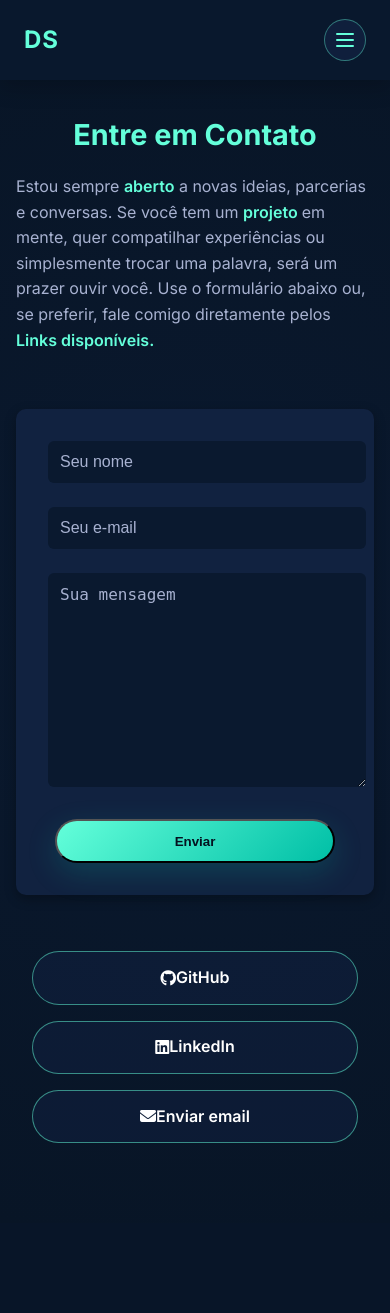
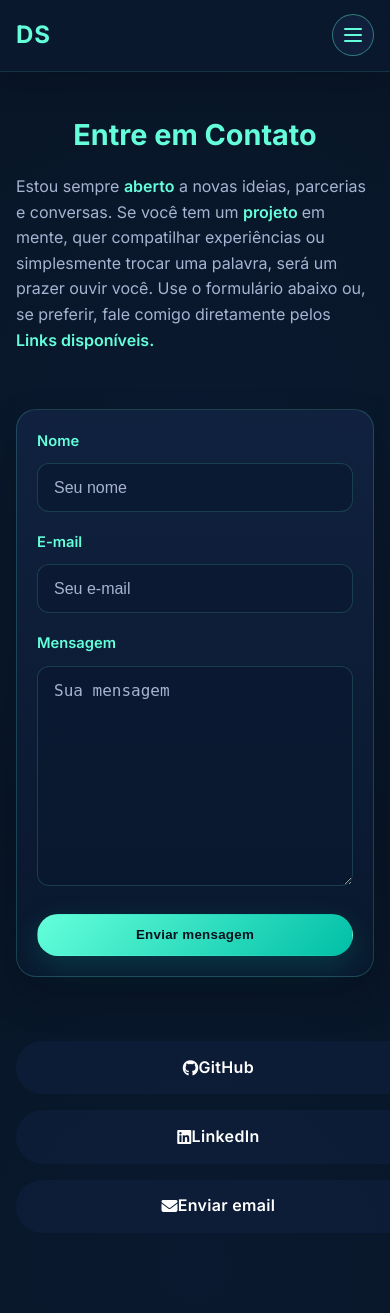
Before and after one commit to August1312/portfolio-ds, a Django app: page /contato/ in a window 390 px wide. Before the commit the page ends 1143 px from the top, so only its background shows below. Run offline with Django 5.2, Linux system fonts and the light colour scheme.

Commit message:
Refine mobile responsiveness and portfolio consistency

```diff
--- a/core/forms.py
+++ b/core/forms.py
@@ -6,21 +6,21 @@
         max_length=100,
         required=True,
         widget=forms.TextInput(attrs={
-            "class": "form-group",
+            "class": "form-field",
             "placeholder": "Seu nome"
         })
     )
     email = forms.EmailField(
         required=True,
         widget=forms.EmailInput(attrs={
-            "class": "form-group",
+            "class": "form-field",
             "placeholder": "Seu e-mail"
         })
     )
     mensagem = forms.CharField(
         required=True,
         widget=forms.Textarea(attrs={
-            "class": "form-group",
+            "class": "form-field form-field-textarea",
             "placeholder": "Sua mensagem"
         })
     )
--- a/core/static/css/styles.css
+++ b/core/static/css/styles.css
@@ -23,6 +23,8 @@
   margin: 0;
   padding: 0;
   line-height: 1.6;
+  min-height: 100vh;
+  background-attachment: fixed;
 }
 
 /* ===========================
@@ -38,9 +40,11 @@
   justify-content: space-between;
   align-items: center;
   padding: 1.2rem 1.5rem;
-  background: rgba(10, 25, 47, 0.85);
-  backdrop-filter: blur(6px);
-  box-shadow: 0 8px 20px rgba(0, 0, 0, 0.18);
+  background: rgba(10, 25, 47, 0.86);
+  backdrop-filter: blur(10px);
+  -webkit-backdrop-filter: blur(10px);
+  border-bottom: 1px solid rgba(100, 255, 218, 0.12);
+  box-shadow: 0 12px 30px rgba(0, 0, 0, 0.18);
 }
 
 .logo {
@@ -284,11 +294,13 @@
   padding: 0.8rem 1.4rem;
   border-radius: 999px;
   text-decoration: none;
-  font-weight: 600;
+  font-weight: 700;
+  letter-spacing: 0.02em;
   transition:
     transform 0.3s ease,
     box-shadow 0.3s ease,
     background 0.3s ease;
+  border: 1px solid transparent;
 }
 
 .btn-primary {
@@ -388,26 +400,43 @@
 
   .hero-actions {
     flex-direction: column;
-    width: 100%;
+    width: min(320px, 100%);
   }
 
   .btn-primary,
   .btn-outline {
-    width: min(280px, 100%);
+    width: 100%;
   }
 
   .roles {
     grid-template-columns: 1fr;
+    width: 100%;
   }
 }
 
 @media (max-width: 480px) {
+  .navbar {
+    padding: 0.9rem 1rem;
+  }
+
   .nav-links {
     gap: 0.35rem;
   }
 
   .nav-link {
     font-size: 0.8rem;
+  }
+
+  .hero {
+    padding-top: 7.5rem;
+  }
+
+  .section-title {
+    font-size: 1.8rem;
+  }
+
+  .about-lead {
+    text-align: left;
   }
 }
 
@@ -890,6 +940,15 @@
     transform 0.3s ease,
     box-shadow 0.3s ease,
     background 0.3s ease;
+  border: 1px solid transparent;
+}
+
+.btn-primary:disabled,
+.btn-outline:disabled {
+  cursor: not-allowed;
+  opacity: 0.8;
+  transform: none;
+  box-shadow: none;
 }
 
 @media (max-width: 768px) {
@@ -901,8 +960,15 @@
     grid-template-columns: 1fr;
   }
 
-  .project-btn {
-    width: min(280px, 100%);
+  .project-card .hero-actions {
+    flex-direction: column;
+    align-items: stretch;
+  }
+
+  .project-card .project-btn {
+    width: 100%;
+    min-width: 0;
+    flex: 1 1 auto;
   }
 }
 
@@ -954,53 +1024,117 @@
 }
 
 .contact-form {
-  background: var(--color-bg-medium);
+  display: grid;
+  gap: 1.2rem;
+  background: linear-gradient(
+    180deg,
+    rgba(17, 34, 64, 0.96),
+    rgba(10, 25, 47, 0.9)
+  );
   width: 100%;
   max-width: 920px;
   margin: 0 auto;
   padding: 2rem;
-  border-radius: 10px;
-  box-shadow: 0 4px 12px rgba(0,0,0,0.3);
+  border-radius: 20px;
+  border: 1px solid rgba(100, 255, 218, 0.18);
+  box-shadow: 0 18px 40px rgba(0, 0, 0, 0.2);
 }
 
-.contact-form button {
-  display: block;
-  margin: 0 auto;
+.field-group {
+  display: grid;
+  gap: 0.6rem;
 }
 
-
-.contact-form .form-group {
-  margin-bottom: 1.5rem;
+.field-group label {
+  color: var(--color-accent);
+  font-weight: 600;
+  font-size: 0.92rem;
 }
 
-.contact-form input,
-.contact-form textarea {
+.form-field {
   width: 100%;
-  padding: 0.75rem;
-  border: none;
-  border-radius: 6px;
-  background: var(--color-bg-dark);
+  box-sizing: border-box;
+  padding: 0.9rem 1rem;
+  border: 1px solid rgba(100, 255, 218, 0.16);
+  border-radius: 12px;
+  background: rgba(10, 25, 47, 0.7);
   color: var(--color-text-primary);
   font-size: 1rem;
+  transition:
+    border-color 0.3s ease,
+    box-shadow 0.3s ease,
+    transform 0.2s ease;
 }
 
-.contact-form input::placeholder,
-.contact-form textarea::placeholder {
+.form-field:focus {
+  outline: none;
+  border-color: rgba(100, 255, 218, 0.6);
+  box-shadow: 0 0 0 4px rgba(100, 255, 218, 0.12);
+  transform: translateY(-1px);
+}
+
+.form-field::placeholder {
   color: var(--color-text-secondary);
 }
 
+.form-field-textarea {
+  min-height: 160px;
+  resize: vertical;
+}
+
+.contact-submit {
+  width: 100%;
+  max-width: 260px;
+  margin: 0.5rem auto 0;
+}
+
+.messages {
+  display: grid;
+  gap: 0.8rem;
+  width: 100%;
+}
+
+.alert {
+  padding: 0.9rem 1rem;
+  border-radius: 12px;
+  border: 1px solid rgba(100, 255, 218, 0.2);
+  background: rgba(10, 25, 47, 0.7);
+  color: var(--color-text-primary);
+}
+
 .alert.success {
-  background-color: var(--color-bg-medium);
-  color: var(--color-text-secondary);
-  padding: 10px;
-  border-radius: 5px;
+  color: var(--color-accent);
 }
 
 .alert.error {
-  background-color: var(--color-bg-medium);
-  color: var(--color-text-secondary);
-  padding: 10px;
-  border-radius: 5px;
+  color: #ffb4b4;
+  border-color: rgba(255, 180, 180, 0.35);
+}
+
+.contact-links {
+  margin-top: 0.5rem;
+}
+
+@media (max-width: 768px) {
+  .contact {
+    padding: 7rem 1rem 3rem;
+  }
+
+  .contact-shell {
+    gap: 1.5rem;
+  }
+
+  .contact-form {
+    padding: 1.25rem;
+  }
+
+  .contact-submit {
+    max-width: 100%;
+  }
+
+  .contact-links {
+    width: 100%;
+  }
 }
 
 @media (max-width: 768px) {
--- /dev/null
+++ b/core/static/js/script.js
@@ -0,0 +1,34 @@
+document.addEventListener('DOMContentLoaded', () => {
+    const navToggle = document.querySelector('.nav-toggle');
+    const navLinks = document.querySelector('.nav-links');
+
+    if (!navToggle || !navLinks) {
+        return;
+    }
+
+    const closeMenu = () => {
+        navLinks.classList.remove('open');
+        navToggle.classList.remove('open');
+        navToggle.setAttribute('aria-expanded', 'false');
+        navToggle.setAttribute('aria-label', 'Abrir menu');
+    };
+
+    navToggle.addEventListener('click', () => {
+        const isOpen = navLinks.classList.toggle('open');
+        navToggle.classList.toggle('open', isOpen);
+        navToggle.setAttribute('aria-expanded', String(isOpen));
+        navToggle.setAttribute('aria-label', isOpen ? 'Fechar menu' : 'Abrir menu');
+    });
+
+    navLinks.querySelectorAll('a').forEach((link) => {
+        link.addEventListener('click', closeMenu);
+    });
+
+    document.addEventListener('click', (event) => {
+        const clickedInsideNav = navToggle.contains(event.target) || navLinks.contains(event.target);
+
+        if (!clickedInsideNav && navLinks.classList.contains('open')) {
+            closeMenu();
+        }
+    });
+});
--- a/core/templates/contact.html
+++ b/core/templates/contact.html
@@ -25,16 +25,30 @@
                 {% endfor %}
             </div>
             {% endif %}
+
             <form method="post" class="contact-form">
                 {% csrf_token %}
-                {{ form.nome }}
-                {{ form.email }}
-                {{ form.mensagem }}
-                <button type="submit" class="btn-primary">Enviar</button>
+
+                <div class="field-group">
+                    <label for="{{ form.nome.id_for_label }}">Nome</label>
+                    {{ form.nome }}
+                </div>
+
+                <div class="field-group">
+                    <label for="{{ form.email.id_for_label }}">E-mail</label>
+                    {{ form.email }}
+                </div>
+
+                <div class="field-group">
+                    <label for="{{ form.mensagem.id_for_label }}">Mensagem</label>
+                    {{ form.mensagem }}
+                </div>
+
+                <button type="submit" class="btn-primary contact-submit">Enviar mensagem</button>
             </form>
         </div>
 
-        <div class="hero-actions">
+        <div class="hero-actions contact-links">
             <a href="https://github.com/August1312" target="_blank" rel="noreferrer" class="btn-outline project-btn">
                 <i class="fa-brands fa-github"></i> GitHub
             </a>
@@ -42,23 +56,11 @@
                 class="btn-outline project-btn">
                 <i class="fa-brands fa-linkedin"></i> LinkedIn
             </a>
-            <a href="mailto:danilo.silva.santos.1312@outlook.com
-?subject=Contato sobre seu portfólio
-&body=Olá Danilo,%0D%0A%0D%0A
-Vi seu portfólio e gostaria de conversar sobre possíveis oportunidades/projetos.%0D%0A
-Segue minha mensagem:%0D%0A%0D%0A
-[Escreva aqui sua proposta ou dúvida]%0D%0A%0D%0A
-Atenciosamente,%0D%0A
-[Seu nome]" class="btn-outline project-btn">
+            <a href="mailto:danilo.silva.santos.1312@outlook.com?subject=Contato%20sobre%20seu%20portf%C3%B3lio&body=Ol%C3%A1%20Danilo%2C%0D%0A%0D%0AVi%20seu%20portf%C3%B3lio%20e%20gostaria%20de%20conversar%20sobre%20poss%C3%ADveis%20oportunidades%2Fprojetos.%0D%0ASegue%20minha%20mensagem%3A%0D%0A%0D%0A%5BEscreva%20aqui%20sua%20proposta%20ou%20d%C3%BAvida%5D%0D%0A%0D%0AAtenciosamente%2C%0D%0A%5BSeu%20nome%5D" class="btn-outline project-btn">
                 <i class="fa-solid fa-envelope"></i> Enviar email
             </a>
         </div>
     </div>
-
-
-
-
-
 </section>
 
 
```
Also changed, not shown: other parts of core/static/css/styles.css (+33 -2 lines), core/static/js/analytics.js (deleted, +0 -93 lines), core/templates/about.html (+11 -13 lines), core/templates/base.html (+4 -25 lines), core/templates/home.html (+4 -4 lines), core/templates/projects.html (+15 -15 lines).
